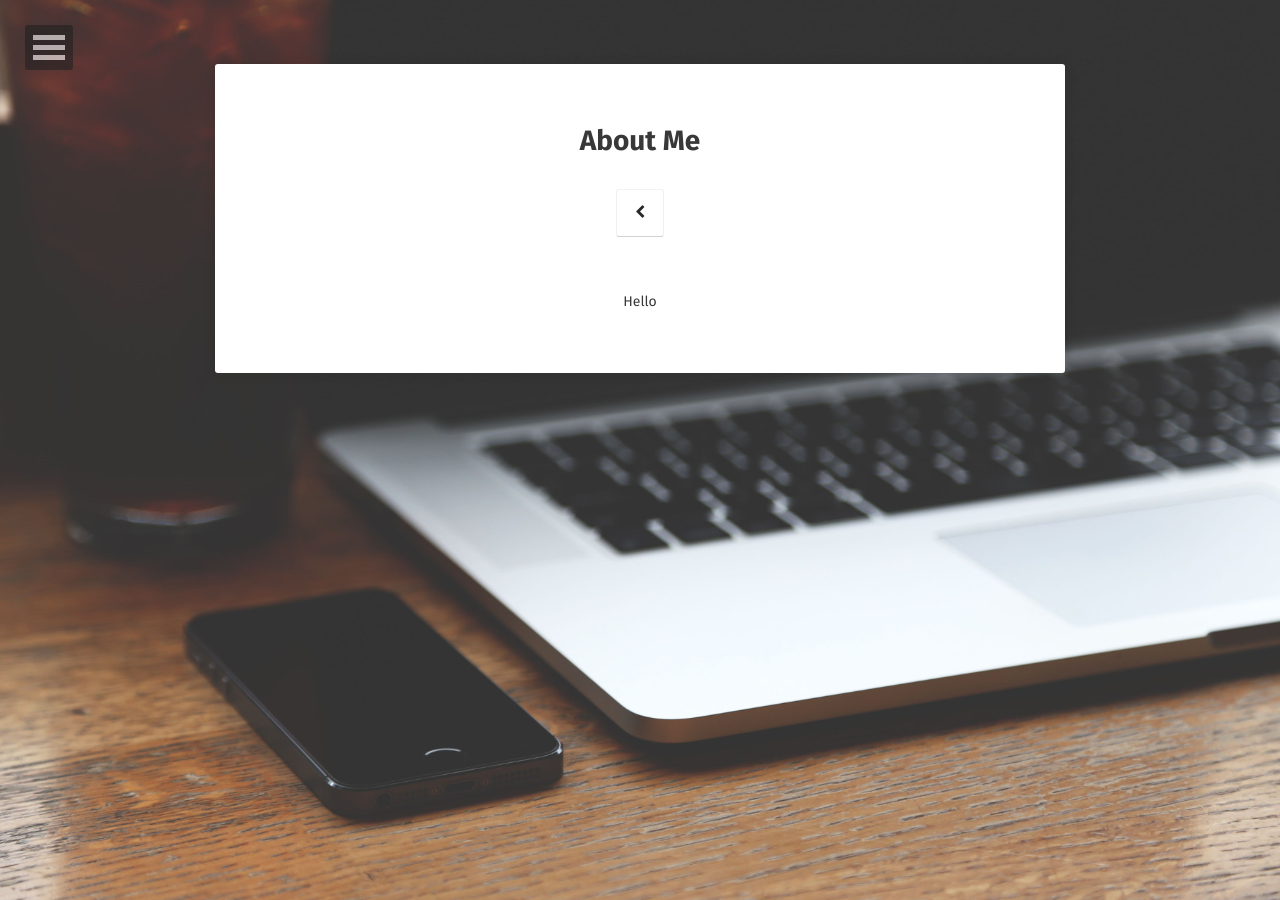
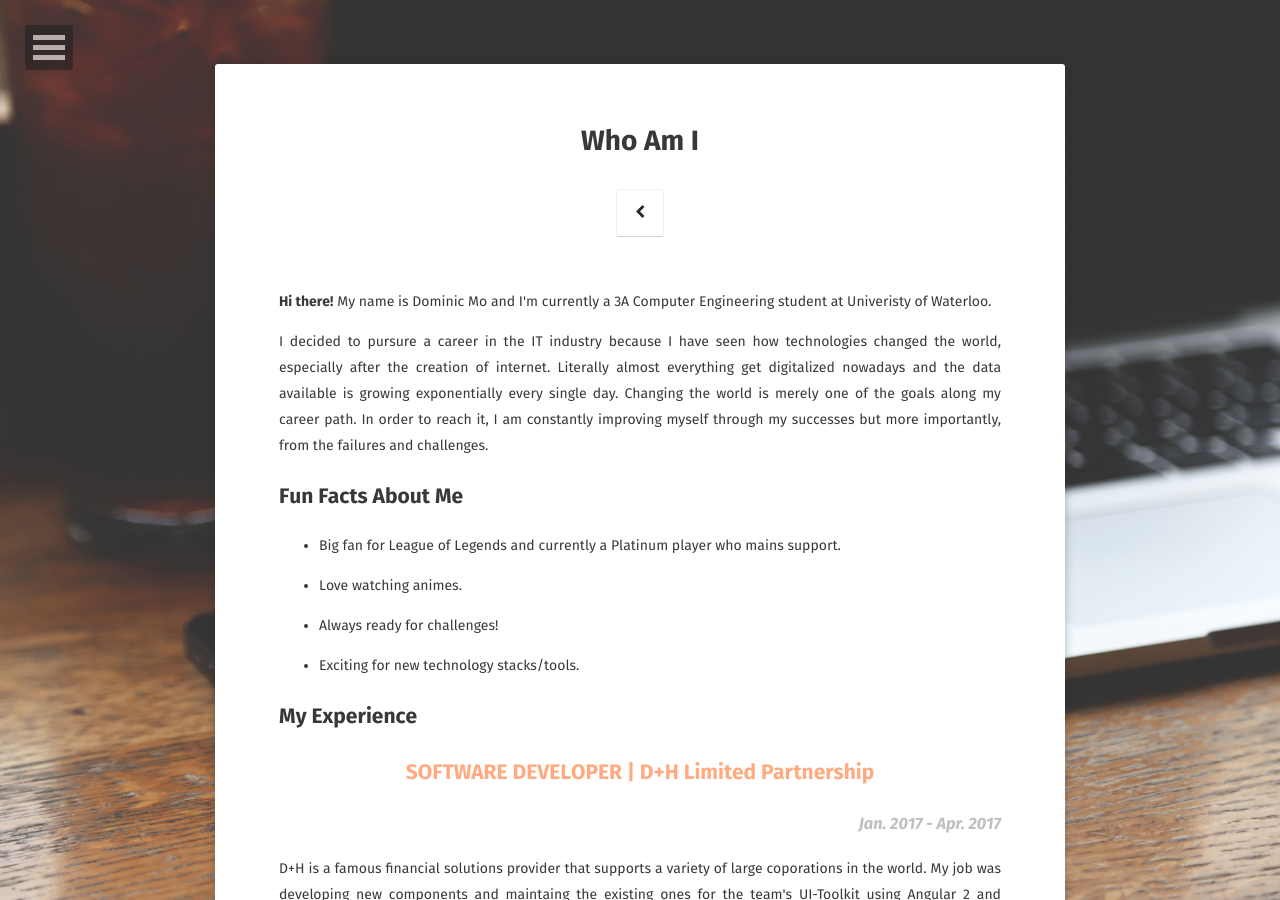
Before and after one commit to ymo13/ymo13.github.io, a Jekyll site: the page built from about/index.md, in a window 1280 px wide and 900 px high. Built offline with Jekyll 4.4.1, drawn with Linux system fonts in a browser that asks for light colours; some web fonts are replaced; some of the changed text lies outside the part shown.

Commit message:
added some posts and about me

```diff
--- a/_config.yml
+++ b/_config.yml
@@ -1,7 +1,7 @@
 # Site
 title:              Dominic Mo
-bio:                'Hi! My name is Dominic. I am a 3A Computer Engineering Student at University of Waterloo.'
-description:        "website"
+bio:                'Hi! I am Dominic, a passionate software developer.'
+description:        "This is my personal website!"
 reading_time:       false
 words_per_minute:   200
 logo:               'assets/img/logo.png'
@@ -20,7 +20,7 @@ kramdown:
   entity_output:    as_char
   toc_levels:       1..6
   enable_coderay:   false
-mathjax:            true
+mathjax:            false
 sass:
   sass_dir:         _sass
   style:            compressed
@@ -37,7 +37,7 @@ disqus_shortname:   dominic
   #ad-client:
   #ad-slot:
 #bing-verify:
-#email:
+email:               y4mo@edu.uwaterloo.ca
 #twitter:            username
 #facebook:           username
 github-url:         ymo13
--- a/_layouts/home.html
+++ b/_layouts/home.html
@@ -36,7 +36,6 @@ layout: compress
                          About
                          </a>
 
-                         <!-- -->
                          <a class="btn zoombtn" href="{{ site.url }}/projects" title="Projects">
                          Projects
                          </a>
--- a/_layouts/page.html
+++ b/_layouts/page.html
@@ -29,7 +29,7 @@ layout: compress
     {% include scripts.html %}
     {% if site.mathjax == true %}
     <!-- MathJax -->
-    <script async src="https://cdn.mathjax.org/mathjax/latest/MathJax.js?config=TeX-AMS-MML_HTMLorMML"></script>
+    <script type="text/javascript" async src="https://cdnjs.cloudflare.com/ajax/libs/mathjax/2.7.1/MathJax.js?config=TeX-MML-AM_CHTML"></script>
     {% endif %}
 </body>
 </html>
--- a/_layouts/post.html
+++ b/_layouts/post.html
@@ -33,9 +33,9 @@ layout: compress
                     </a>
                 </div>
                 {{ content }}
-                <div class="entry-meta">
-                {% include meta.html %}
-                </div>
+                <!--<div class="entry-meta">
+                    {% include meta.html %}
+                </div>-->
             </div>
         </div>
         {% if page.comments and site.disqus_shortname %}<section id="disqus_thread" class="animated fadeInUp"></section><!-- /#disqus_thread -->{% endif %}
--- a/about/index.md
+++ b/about/index.md
@@ -1,12 +1,47 @@
 ---
 layout: page
-title: About Me
-tags: [about, Jekyll, theme, moon]
-date: 2016-03-21
+title: Who Am I
+date: 2017-05-19
 comments: false
 ---
 
-<center>Hello</center>
-<!--<div class="progress">
-        <div class="progress-bar" role="progressbar" aria-valuenow="60" aria-valuemin="0" aria-valuemax="100" style="width: 60%;"><span class="sr-only">60% Complete</span></div>
-</div>-->
+<p><b>Hi there!</b> My name is Dominic Mo and I'm currently a 3A Computer Engineering student at Univeristy of Waterloo.</p>
+
+
+<p>I decided to pursure a career in the IT industry because I have seen how technologies changed the world, especially after the creation of internet.
+Literally almost everything get digitalized nowadays and the data available is growing exponentially every single day. Changing the world is merely one of the goals
+along my career path. In order to reach it, I am constantly improving myself through my successes but more importantly, from the failures and challenges.</p>
+
+## Fun Facts About Me
+
+* Big fan for League of Legends and currently a Platinum player who mains support.
+
+* Love watching animes.
+
+* Always ready for challenges!
+
+* Exciting for new technology stacks/tools.
+
+## My Experience
+
+<center><h2 style="color: #ffaa80;">SOFTWARE DEVELOPER	|	D+H Limited Partnership</h2></center>
+<center><h3 style="text-align: right; color: #bfbfbf;"><i>Jan. 2017 - Apr. 2017</i></h3></center>
+<p>D+H is a famous financial solutions provider that supports a variety of large coporations in the world.
+My job was developing new components and maintaing the existing ones for the team's UI-Toolkit using Angular 2 and TypeScript.
+Two framworks are mainly used for the UI-Toolkit: Web Experience Toolkit (WET) and Material 2.
+Also some machine learning practices were conducted during my time there under the Azure environment for a loan decision making prototype.</p>
+
+<center><h2 style="color: #ffaa80;">Software QA	|	Microdea</h2></center>
+<center><h3 style="text-align: right; color: #bfbfbf;"><i>May 2016 - Aug. 2016</i></h3></center>
+<p>Microdea is a file management company that targets specifically in the trucking industry. During my time there, I was responsible for the testing of the existed WPF and web application,
+both manually and using automation testing framework. The test cases were mainly written in c#.</p>
+
+<center><h2 style="color: #ffaa80;">Quality Assurance Engineering	|	Zynga</h2></center>
+<center><h3 style="text-align: right; color: #bfbfbf;"><i>Sept. 2015 - Dec. 2015</i></h3></center>
+<p>Zynga is a world famous social game company, its production includes FarmVille, Empires & Allies etc. My tasks were mainly testing the products according to the criteria in the
+ core test plans and report any issue found back to the developers in details. I was also involved in new feature test plan development as well.</p>
+
+ <center><h2 style="color: #ffaa80;">Entrepreneur in Training	|	University of Waterloo</h2></center>
+<center><h3 style="text-align: right; color: #bfbfbf;"><i>Jan. 2015 - Apr. 2015</i></h3></center>
+<p>This is a university program that provides students a chance to work with 3 different startups during the coop term. My tasks invovled supporting the startups' daily operations, expanding
+the company's customer database, designing beta user recruitement protocol, creating documentations and presentation materials.</p>
```
Also changed, not shown: _posts/2017-05-19-resohm.md (added, +23 -0 lines), _posts/2017-05-19-snake-game.md (added, +16 -0 lines), _posts/2017-05-19-web-crawler.md (added, +12 -0 lines), Gemfile.lock (added), assets/img/logo.png, assets/img/resohm.JPG (added), assets/img/snake.jpg (added).
